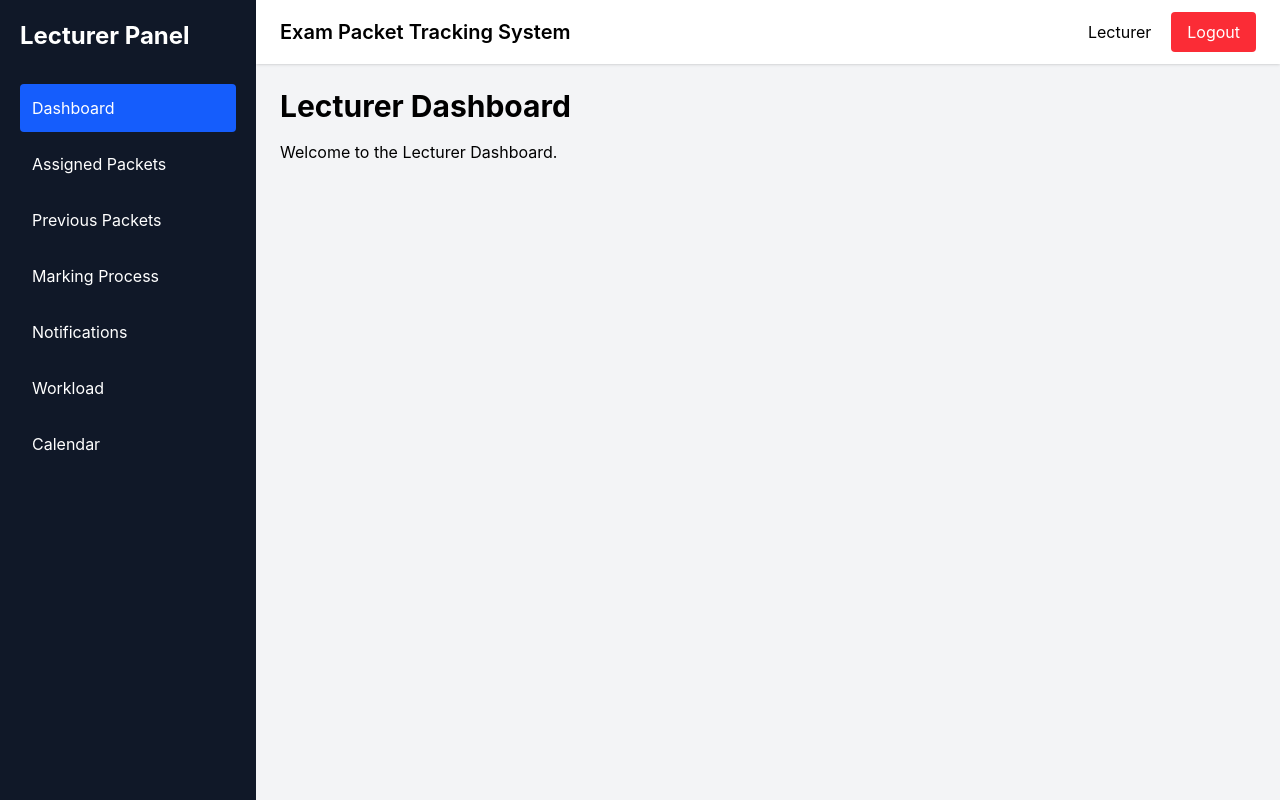
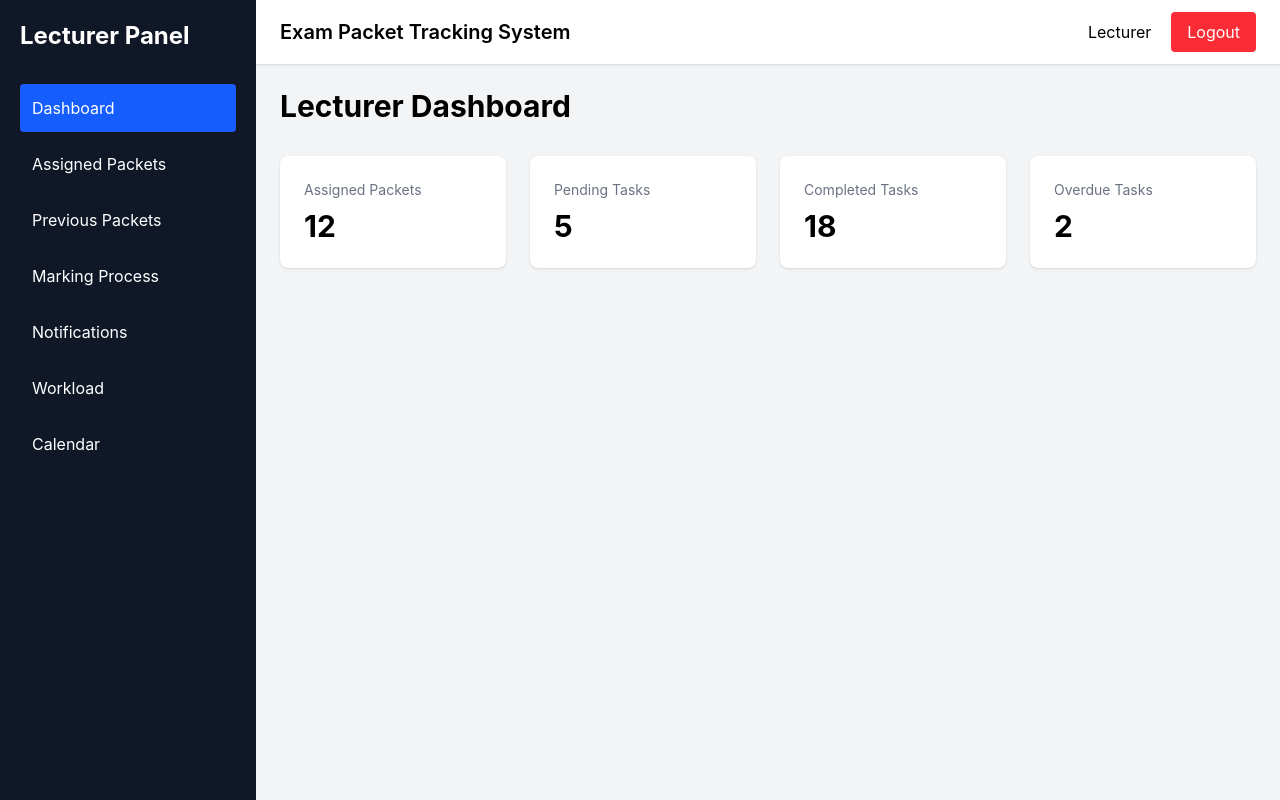
Before and after one commit to plnsliyanage/exam-paper-management-system-frontend, a React (Vite) app: page /lecturer/dashboard in a window 1280 px wide. Built offline with nearby package versions, Linux system fonts and the light colour scheme.

Commit message:
implement lecturer dashboard UI

```diff
--- /dev/null
+++ b/src/components/lecturer/DashboardCard.jsx
@@ -0,0 +1,11 @@
+const DashboardCard = ({ title, value }) => {
+  return (
+    <div className="bg-white rounded-lg shadow p-6">
+      <h2 className="text-gray-500 text-sm">{title}</h2>
+
+      <p className="text-3xl font-bold mt-2">{value}</p>
+    </div>
+  );
+};
+
+export default DashboardCard;
--- a/src/pages/lecturer/Dashboard.jsx
+++ b/src/pages/lecturer/Dashboard.jsx
@@ -1,8 +1,19 @@
+import DashboardCard from "../../components/lecturer/DashboardCard";
+
 const Dashboard = () => {
   return (
-    <div>
+    <div className="space-y-8">
       <h1 className="text-3xl font-bold">Lecturer Dashboard</h1>
-      <p className="mt-4">Welcome to the Lecturer Dashboard.</p>
+
+      <div className="grid grid-cols-1 md:grid-cols-2 lg:grid-cols-4 gap-6">
+        <DashboardCard title="Assigned Packets" value="12" />
+
+        <DashboardCard title="Pending Tasks" value="5" />
+
+        <DashboardCard title="Completed Tasks" value="18" />
+
+        <DashboardCard title="Overdue Tasks" value="2" />
+      </div>
     </div>
   );
 };
```
